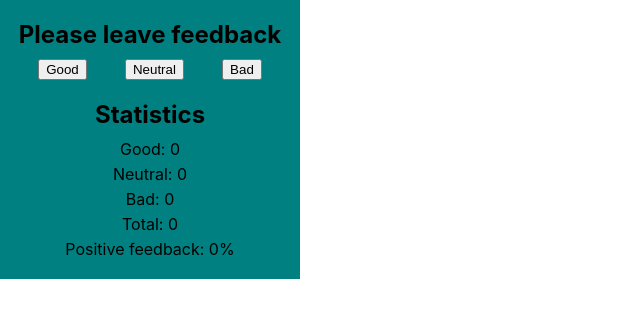
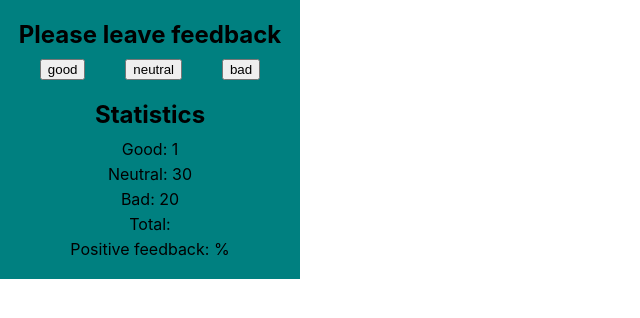
Before and after one commit to Vova-KE/goit-react-hw-02-feedback_91, a React (Create React App) app: page / in a window 1280 px wide. Shown: the top 318 px of the page, without its empty margins (0-640 px from the left). Built offline with nearby package versions, Linux system fonts and the light colour scheme.

Commit message:
task 1 part 3
task 1 part 3

```diff
--- a/src/components/App.jsx
+++ b/src/components/App.jsx
@@ -1,9 +1,20 @@
+import { Component } from 'react';
 import Feedback from './Feedback';
 
-export const App = () => {
-  return (
-    <div>
-      <Feedback />
-    </div>
-  );
-};
+class App extends Component {
+  state = {
+    good: 1,
+    neutral: 30,
+    bad: 20,
+  };
+
+  render() {
+    return (
+      <div>
+        <Feedback state={this.state} />
+      </div>
+    );
+  }
+}
+
+export default App;
--- a/src/components/Feedback/index.jsx
+++ b/src/components/Feedback/index.jsx
@@ -1,11 +1,24 @@
 import React, { Component } from 'react';
 import style from './style.module.css';
+import Statistics from 'components/Statistics';
+import FeedbackOptions from 'components/FeedbackOptions';
+import Section from 'components/Section';
 
 class Feedback extends Component {
   state = {
-    good: 0,
-    neutral: 0,
-    bad: 0,
+    good: this.props.state.good,
+    neutral: this.props.state.neutral,
+    bad: this.props.state.bad,
+  };
+
+  options = Object.keys(this.state);
+
+  handleClick = () => {
+    this.setState(prevState => {
+      return {
+        [this.option]: prevState[this.option] + 1,
+      };
+    });
   };
 
   countTotalFeedback = () =>
@@ -14,29 +27,11 @@ class Feedback extends Component {
     (this.state.good / this.countTotalFeedback()) * 100;
   roundPercentage = () => this.countPositiveFeedbackPercentage().toFixed(0);
 
-  handleClickGood = () => {
-    this.setState(prevState => {
-      return { good: prevState.good + 1 };
-    });
-  };
-
-  handleClickNeutral = () => {
-    this.setState(prevState => {
-      return { neutral: prevState.neutral + 1 };
-    });
-  };
-
-  handleClickBad = () => {
-    this.setState(prevState => {
-      return { bad: prevState.bad + 1 };
-    });
-  };
-
   render() {
     return (
       <div className={style.wrapper}>
-        <h2 className={style.title}>Please leave feedback</h2>
-        <div className={style.buttons}>
+        {/* <h2 className={style.title}>Please leave feedback</h2> */}
+        {/* <div className={style.buttons}>
           <button className={style.button} onClick={this.handleClickGood}>
             Good
           </button>
@@ -46,16 +41,28 @@ class Feedback extends Component {
           <button className={style.button} onClick={this.handleClickBad}>
             Bad
           </button>
-        </div>
-
-        <h2 className={style.title}>Statistics</h2>
+        </div> */}
+        <Section title="Please leave feedback">
+          <FeedbackOptions
+            options={this.options}
+            onLeaveFeedback={this.handleClick}
+          ></FeedbackOptions>
+          <Statistics
+            good={this.state.good}
+            neutral={this.state.neutral}
+            bad={this.state.bad}
+            total={this.countTotalFeedback}
+            positivePercentage={this.roundPercentage}
+          ></Statistics>
+        </Section>
+        {/* <h2 className={style.title}>Statistics</h2>
         <p className={style.statItem}>Good: {this.state.good}</p>
         <p className={style.statItem}>Neutral: {this.state.neutral}</p>
         <p className={style.statItem}>Bad: {this.state.bad}</p>
         <p className={style.statItem}>Total: {this.countTotalFeedback()}</p>
         <p className={style.statItem}>
           Positive feedback: {this.state.good ? this.roundPercentage() : 0}%
-        </p>
+        </p> */}
       </div>
     );
   }
--- /dev/null
+++ b/src/components/FeedbackOptions/index.jsx
@@ -0,0 +1,25 @@
+import React from 'react';
+import style from './style.module.css';
+
+const FeedbackOptions = ({ options, onLeaveFeedback }) => {
+  return (
+    <div className={style.buttons}>
+      {options.map(option => (
+        <button key={option} className={style.button} onClick={onLeaveFeedback}>
+          {option}
+        </button>
+      ))}
+      {/* <button className={style.button} onClick={this.handleClickGood}>
+        Good
+      </button>
+      <button className={style.button} onClick={this.handleClickNeutral}>
+        Neutral
+      </button>
+      <button className={style.button} onClick={this.handleClickBad}>
+        Bad
+      </button> */}
+    </div>
+  );
+};
+
+export default FeedbackOptions;
--- /dev/null
+++ b/src/components/FeedbackOptions/style.module.css
@@ -0,0 +1,9 @@
+.buttons {
+  display: flex;
+  justify-content: space-evenly;
+  margin-bottom: 20px;
+}
+
+.button {
+  cursor: pointer;
+}
--- /dev/null
+++ b/src/components/Section/index.jsx
@@ -0,0 +1,13 @@
+import React from 'react';
+import style from './style.module.css';
+
+const Section = ({ title, children }) => {
+  return (
+    <section>
+      {title && <h2 className={style.title}>{title}</h2>}
+      {children}
+    </section>
+  );
+};
+
+export default Section;
--- /dev/null
+++ b/src/components/Section/style.module.css
@@ -0,0 +1,3 @@
+.title {
+  margin-bottom: 10px;
+}
--- /dev/null
+++ b/src/components/Statistics/index.jsx
@@ -0,0 +1,31 @@
+import React from 'react';
+import style from './style.module.css';
+
+const Statistics = ({
+  good,
+  neutral,
+  bad,
+  countTotalFeedback,
+  roundPercentage,
+}) => {
+  //   countTotalFeedback = () =>
+  //     this.state.good + this.state.neutral + this.state.bad;
+  //   countPositiveFeedbackPercentage = () =>
+  //     (this.state.good / this.countTotalFeedback()) * 100;
+  //   roundPercentage = () => this.countPositiveFeedbackPercentage().toFixed(0);
+
+  return (
+    <>
+      <h2 className={style.title}>Statistics</h2>
+      <p className={style.statItem}>Good: {good}</p>
+      <p className={style.statItem}>Neutral: {neutral}</p>
+      <p className={style.statItem}>Bad: {bad}</p>
+      <p className={style.statItem}>Total: {countTotalFeedback}</p>
+      <p className={style.statItem}>
+        Positive feedback: {good ? roundPercentage : 0}%
+      </p>{' '}
+    </>
+  );
+};
+
+export default Statistics;
--- /dev/null
+++ b/src/components/Statistics/style.module.css
@@ -0,0 +1,7 @@
+.title {
+  margin-bottom: 10px;
+}
+
+.statItem:not(:last-child) {
+  padding-bottom: 5px;
+}
--- a/src/index.js
+++ b/src/index.js
@@ -1,6 +1,6 @@
 import React from 'react';
 import ReactDOM from 'react-dom/client';
-import { App } from 'components/App';
+import App from 'components/App';
 import './index.css';
 
 ReactDOM.createRoot(document.getElementById('root')).render(
```
